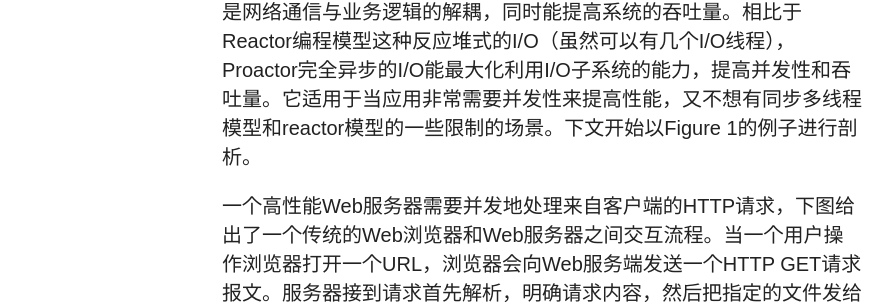
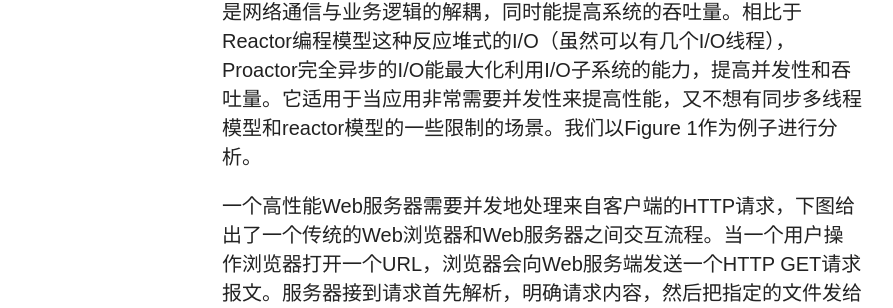
Before and after one commit to wuyu201321060203/wuyu201321060203.github.io, a Jekyll site: the page built from _posts/2015-02-18-Proactor.md, in a window 1280 px wide and 900 px high, scrolled down 869 px. Shown: the part 346-654 px from the top of the window, without its empty margins (128-1021 px from the left). Built offline with Jekyll 4.4.1, drawn with Linux system fonts in a browser that asks for light colours; nearby versions of some CDN libraries; some web fonts are replaced; comment, search, counter and statistics services are not loaded; some of the changed text lies outside the part shown.

Commit message:
update Proactor blog

```diff
--- a/_posts/2015-02-18-Proactor.md
+++ b/_posts/2015-02-18-Proactor.md
@@ -16,7 +16,7 @@ share: true
 
 ####闲扯开篇
 
-我个人认为Proactor网络编程模型是把能使用的“好”的网络应用编程机制恰如其分的结合在了一起。为什么这么讲？相比纯多线程编程模型，Proactor将线程主要分为控制线程和工作线程，层次的划分带来的好处就是网络通信与业务逻辑的解耦，同时能提高系统的吞吐量。相比于Reactor编程模型这种反应堆式的I/O（虽然可以有几个I/O线程），Proactor完全异步的I/O能最大化利用I/O子系统的能力，提高并发性和吞吐量。它适用于当应用非常需要并发性来提高性能，又不想有同步多线程模型和reactor模型的一些限制的场景。下文开始以Figure 1的例子进行剖析。
+我个人认为Proactor网络编程模型是把能使用的“好”的网络应用编程机制恰如其分的结合在了一起。为什么这么讲？相比纯多线程编程模型，Proactor将线程主要分为控制线程和工作线程，层次的划分带来的好处就是网络通信与业务逻辑的解耦，同时能提高系统的吞吐量。相比于Reactor编程模型这种反应堆式的I/O（虽然可以有几个I/O线程），Proactor完全异步的I/O能最大化利用I/O子系统的能力，提高并发性和吞吐量。它适用于当应用非常需要并发性来提高性能，又不想有同步多线程模型和reactor模型的一些限制的场景。我们以Figure 1作为例子进行分析。
 
 一个高性能Web服务器需要并发地处理来自客户端的HTTP请求，下图给出了一个传统的Web浏览器和Web服务器之间交互流程。当一个用户操作浏览器打开一个URL，浏览器会向Web服务端发送一个HTTP GET请求报文。服务器接到请求首先解析，明确请求内容，然后把指定的文件发给浏览器。
 
```
